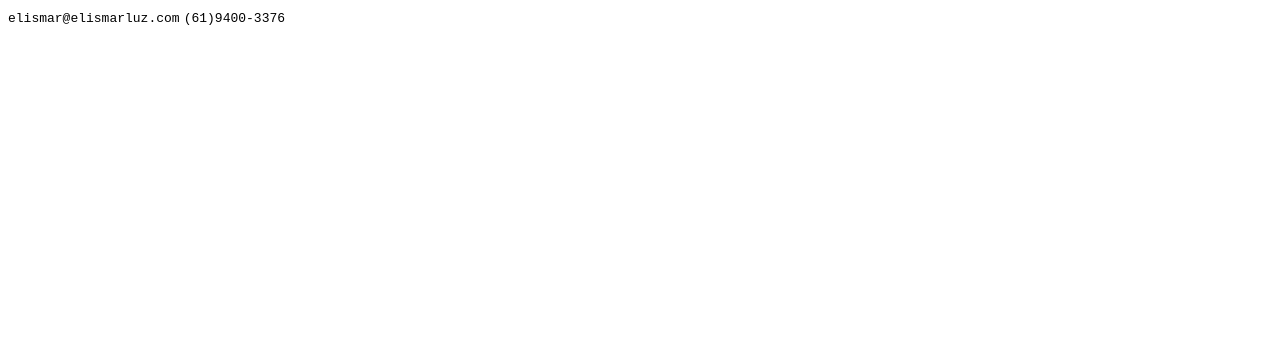
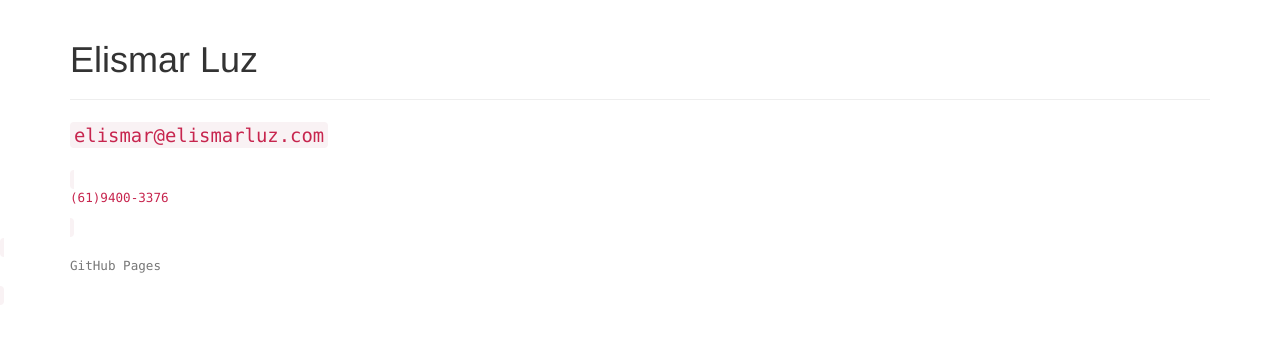
Before and after one commit to elpardal/pages, a plain HTML site: page index.html in a window 1280 px wide. Drawn offline with nearby package versions, Linux system fonts and the light colour scheme.

Commit message:
Update index.html

```diff
--- a/index.html
+++ b/index.html
@@ -1,2 +1,33 @@
-<code>elismar@elismarluz.com</code>
-<code>(61)9400-3376</code>
+<!DOCTYPE html>
+<html lang="en">
+  <head>
+    <meta charset="utf-8">
+    <meta http-equiv="X-UA-Compatible" content="IE=edge">
+    <meta name="viewport" content="width=device-width, initial-scale=1">
+    <meta name="description" content="github pages">
+    <meta name="author" content="Elismar Luz">
+
+    <title>EL</title>
+
+    <!-- Bootstrap core CSS -->
+    <link href="https://maxcdn.bootstrapcdn.com/bootstrap/3.3.6/css/bootstrap.min.css" rel="stylesheet" integrity="sha384-1q8mTJOASx8j1Au+a5WDVnPi2lkFfwwEAa8hDDdjZlpLegxhjVME1fgjWPGmkzs7" crossorigin="anonymous">
+  </head>
+
+  <body>
+
+    <!-- Begin page content -->
+    <div class="container">
+      <div class="page-header">
+        <h1>Elismar Luz</h1>
+      </div>
+      <p class="lead"><code>elismar@elismarluz.com</p>
+      <p>(61)9400-3376</p>
+    </div>
+
+    <footer class="footer">
+      <div class="container">
+        <p class="text-muted">GitHub Pages</p>
+      </div>
+    </footer>
+  </body>
+</html>
```
